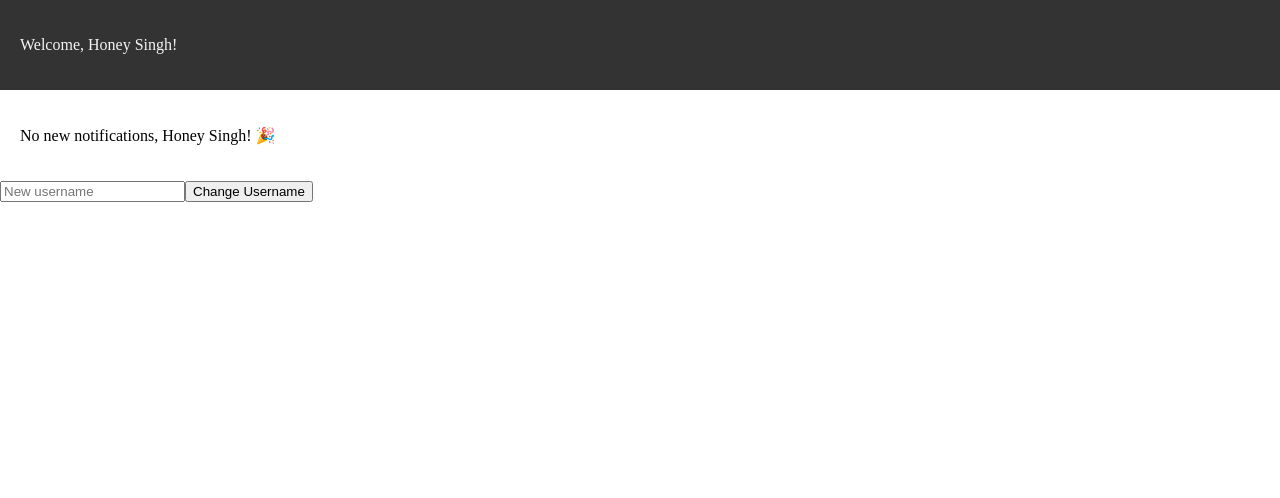
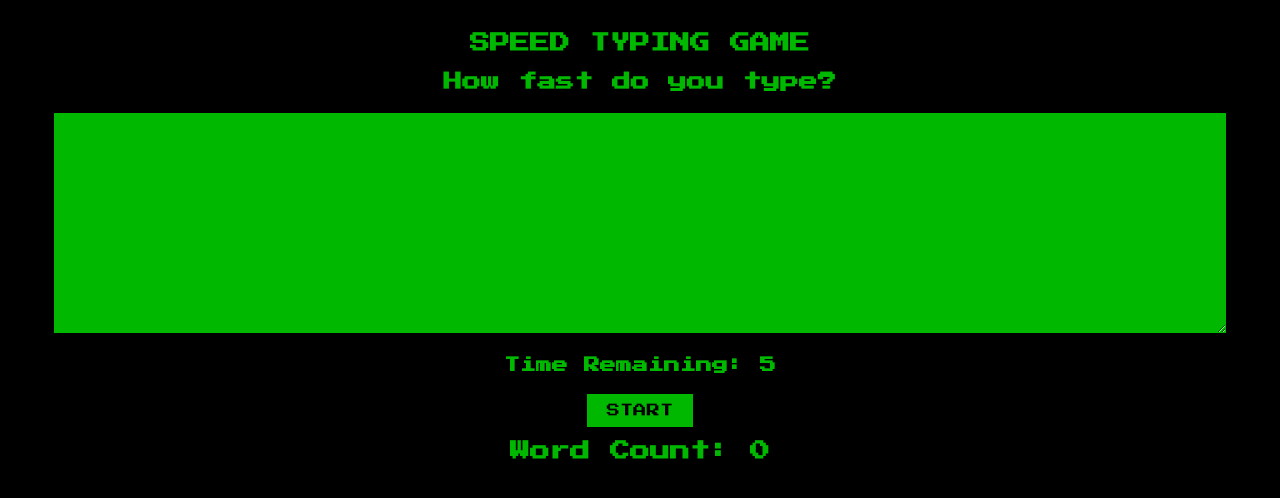
Before and after one commit to Taz27/speedtg-react-app, a React (Create React App) app: page / in a window 1280 px wide. Shown: the top 498 px of the page. Built offline with nearby package versions, Linux system fonts and the light colour scheme.

Commit message:
Version-1.0

```diff
--- a/public/index.html
+++ b/public/index.html
@@ -4,6 +4,7 @@
     <meta charset="utf-8" />
     <meta name="viewport" content="width=device-width, initial-scale=1" />
     <title>My React App</title>
+    <link href="https://fonts.googleapis.com/css?family=Press+Start+2P&display=swap" rel="stylesheet">
   </head>
   <body>
     <div id="root"></div>
--- a/src/App.js
+++ b/src/App.js
@@ -1,62 +1,67 @@
-import React from "react"
+import React, {useState, useEffect} from 'react';
 
-import Header from "./components/Header"
-import { UserContextConsumer } from "./userContext"
+function App() {
+    const START_TIME = 5;
 
-class App extends React.Component {
-    state = {
-        username: ""
-    };
+    const [text, setText] = useState("");
+    const [timeRemaining, setTimeRemaining] = useState(START_TIME);
+    const [isTimeRunning, setIsTimeRunning] = useState(false);
+    const [wordCount, setWordCount] = useState(0);
 
-    handleChange = (event) => {
-        const {name, value} = event.target;
-        this.setState({[name]: value});
+    function handleChange(event) {
+        const {value} = event.target;
+        setText(value);
     }
 
-    render() {
-        return (
-            <div>
-                <Header />
-                <main>
-                    <UserContextConsumer>
-                        {context => (
-                            <p className="main">No new notifications, {context.username}! 🎉</p>
-                        )}
-                    </UserContextConsumer>
-                </main>
+    function calculateWordCount(txt) {
+        const wordsArray = txt.trim().split(/\s+/);
+        const wordCount = wordsArray[0] === "" ? 0 : wordsArray.length;
+        return wordCount;
+    }
 
-                {
-                    /**
-                     * Challenge: Add the ability for the user to choose a new username
-                     *
-                     * 1. Add state to this component to hold the new username in a controlled form
-                     * (https://reactjs.org/docs/forms.html#controlled-components)
-                     * (https://scrimba.com/p/p7P5Hd/cW8Jdfy)
-                     *
-                     * 2. Change userContext into a component that has state and provides the ability
-                     * to change the user's username. Make sure to export the provider and consumer
-                     * as named exports and update their uses anywhere else in the app
-                     *
-                     * 3. Give this App component the ability to update the username in context when the
-                     * button is clicked
-                     */
-                }
-                <input
-                    type="text"
-                    name="username"
-                    placeholder="New username"
-                    value={this.state.username}
-                    onChange={this.handleChange}
-                />
-                <UserContextConsumer>
-                    {context => <button onClick={() => context.changeUser(this.state.username)}>Change Username</button>}
-                </UserContextConsumer>
+    useEffect(() => {
+        //decrement time remaining every second
+        if (isTimeRunning && timeRemaining > 0) {
+            setTimeout(() => {
+                setTimeRemaining(prevTR => prevTR - 1);
+            }, 1000);
+        } else if (timeRemaining === 0) {
+            endGame();
+        }
+
+    }, [timeRemaining, isTimeRunning]);
+
+    function startGame() {
+        //reset game state
+        setText("");
+        setWordCount(0);
+        setTimeRemaining(START_TIME);
+        setIsTimeRunning(true);
+    }
+
+    function endGame() {
+        //show word count and set isTimeRunning flag to false
+        setWordCount(calculateWordCount(text));
+        setIsTimeRunning(false);
+    }
 
 
-            </div>
-        )
-    }
+    return (
+        <div>
+            <h1>SPEED TYPING GAME</h1>
+            <h3>How fast do you type?</h3>
+            <textarea
+                value={text}
+                onChange={handleChange}
+                disabled={!isTimeRunning}
+            />
+            <h4>Time Remaining: {timeRemaining}</h4>
+            <button onClick={startGame} disabled={isTimeRunning}>{timeRemaining === 0 ? "Play Again" : "Start"}</button>
+            <h1>Word Count: {wordCount}</h1>
+        </div>
+    );
+
 
 }
 
-export default App
+export default App;
--- a/src/index.css
+++ b/src/index.css
@@ -1,14 +1,40 @@
-body {
-  margin: 0;
+html, body {
+  background: black;
+  color: #00b800;
+  margin:0;
   padding: 0;
+  padding-top: 10px;
+  font-family: 'Press Start 2P', cursive;
+  text-align: center;
 }
 
-header {
-  padding: 20px;
-  background-color: #333333;
-  color: whitesmoke;
+body {
+  font-weight: 400;
 }
 
-main {
-  padding: 20px;
+button {
+  font-family: 'Press Start 2P', cursive;
+  display: block;
+  margin: 0 auto;
+  border: none;
+  background: #a80020;
+  background: #00b800;
+  padding: 10px 20px;
+  text-transform: uppercase;
 }
+
+h1 {
+  font-size: 20px;
+  text-align:center;
+}
+
+textarea {
+  font-family: 'Press Start 2P', cursive;
+  border: 3px solid black;
+  width: 90%;
+  margin: 0 auto;
+  outline: none;
+  height: 200px;
+  background: #00b800;
+  padding: 10px;
+}
--- a/src/index.js
+++ b/src/index.js
@@ -1,13 +1,7 @@
 import React from "react"
 import ReactDOM from "react-dom"
 import "./index.css"
+import App from "./App"
 
-import App from "./App"
-import { UserContextProvider } from "./userContext"
 
-ReactDOM.render(
-    <UserContextProvider>
-        <App />
-    </UserContextProvider>,
-    document.getElementById("root")
-)
+ReactDOM.render(<App />, document.getElementById("root"));
```
